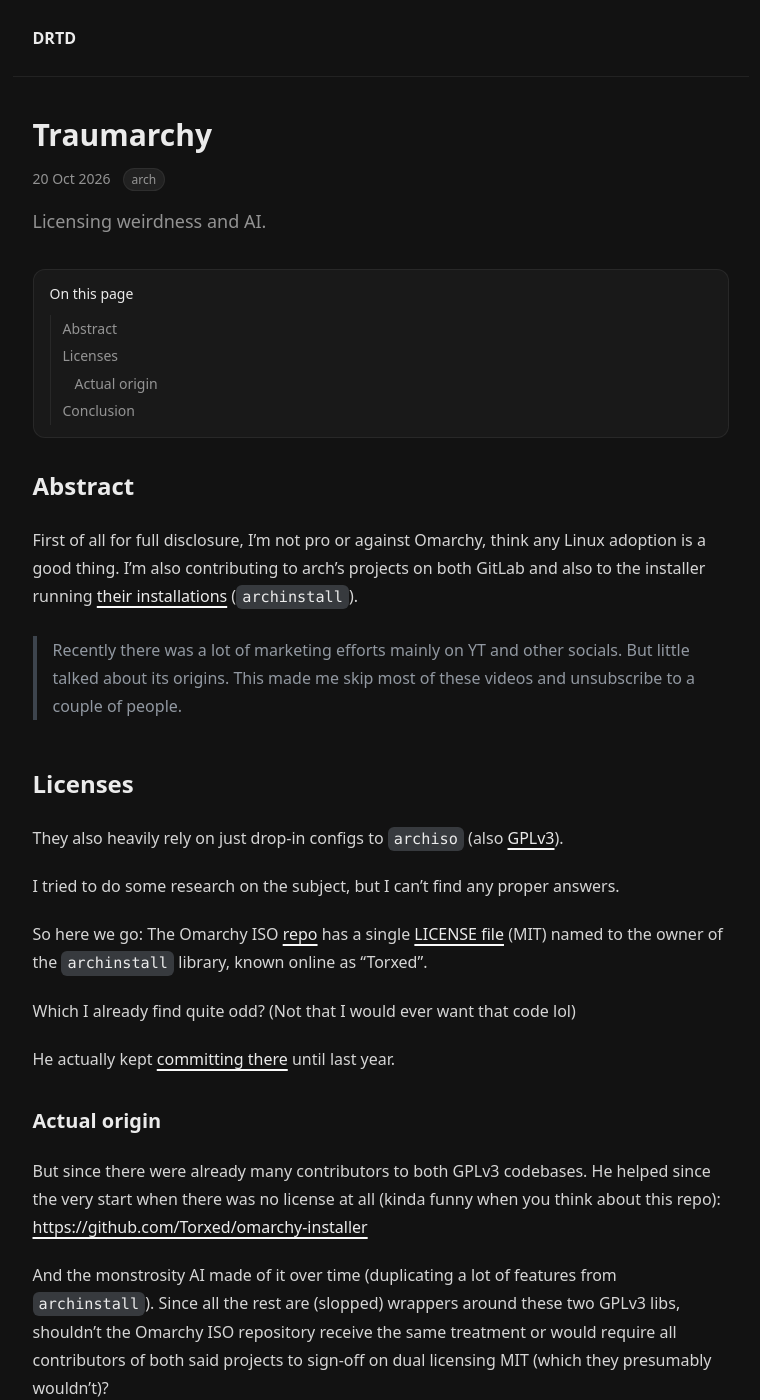
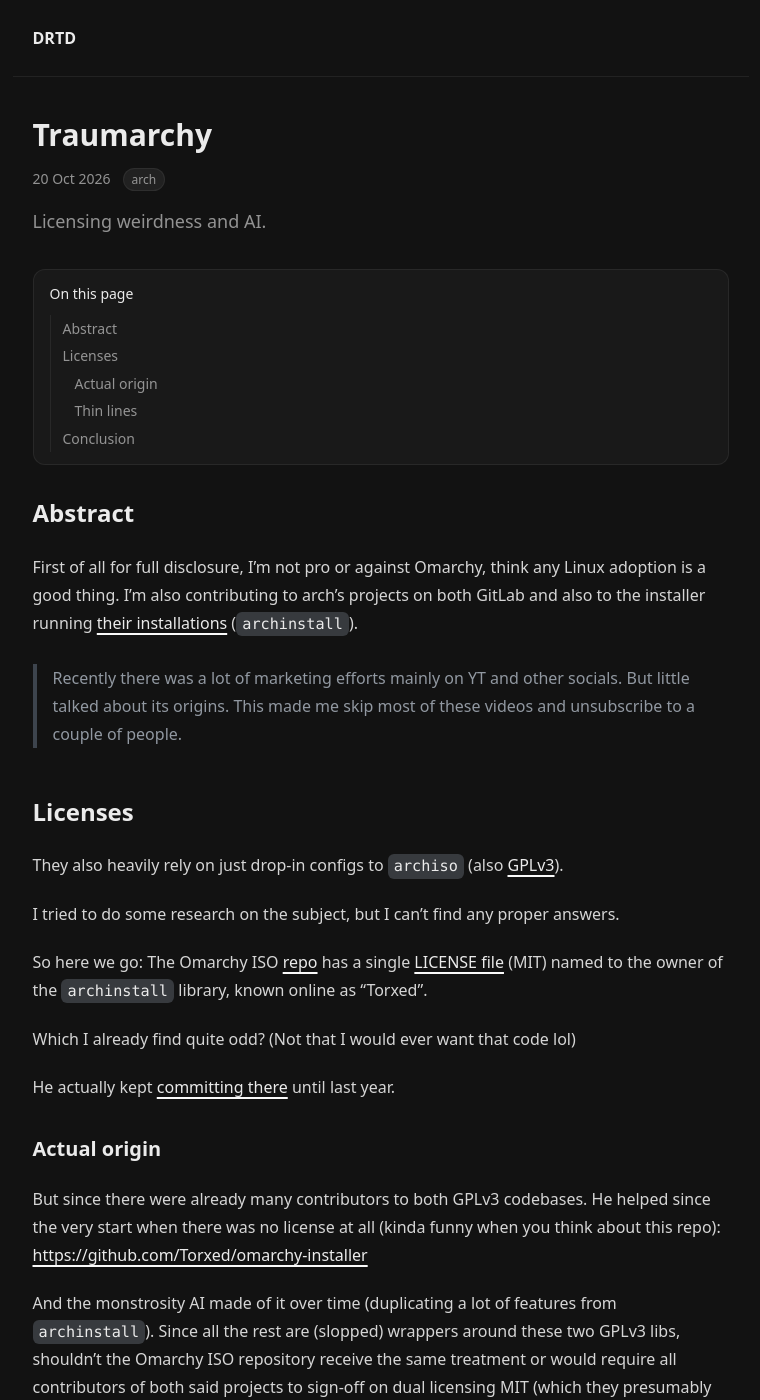
Before and after one commit to h8d13/dontreadthedocs, a Jekyll site: the page built from _notes/traumarchy.md, in a window 1280 px wide and 1400 px high. Shown: the whole window, without its empty margins (252-1012 px from the left). Built offline with Jekyll 4.4.1, drawn with Linux system fonts in a browser that asks for light colours.

Commit message:
misc
Signed-off-by: h8d13 <hadean-eon-dev@proton.me>

```diff
--- a/_notes/traumarchy.md
+++ b/_notes/traumarchy.md
@@ -43,6 +43,8 @@
 ISO repository receive the same treatment or would require all contributors of both said
 projects to sign-off on dual licensing MIT (which they presumably wouldn't)?
 
+### Thin lines
+
 At the very least mention integrations clearly (pretty much shows nowhere).
 No SPDX in [integration files](https://github.com/omacom/omarchy-iso/blob/quattro/configs/airootfs/usr/share/omarchy-iso/orchestrator/archinstall_adapter.py)
 and ship said projects' licenses at the minimum?
```
